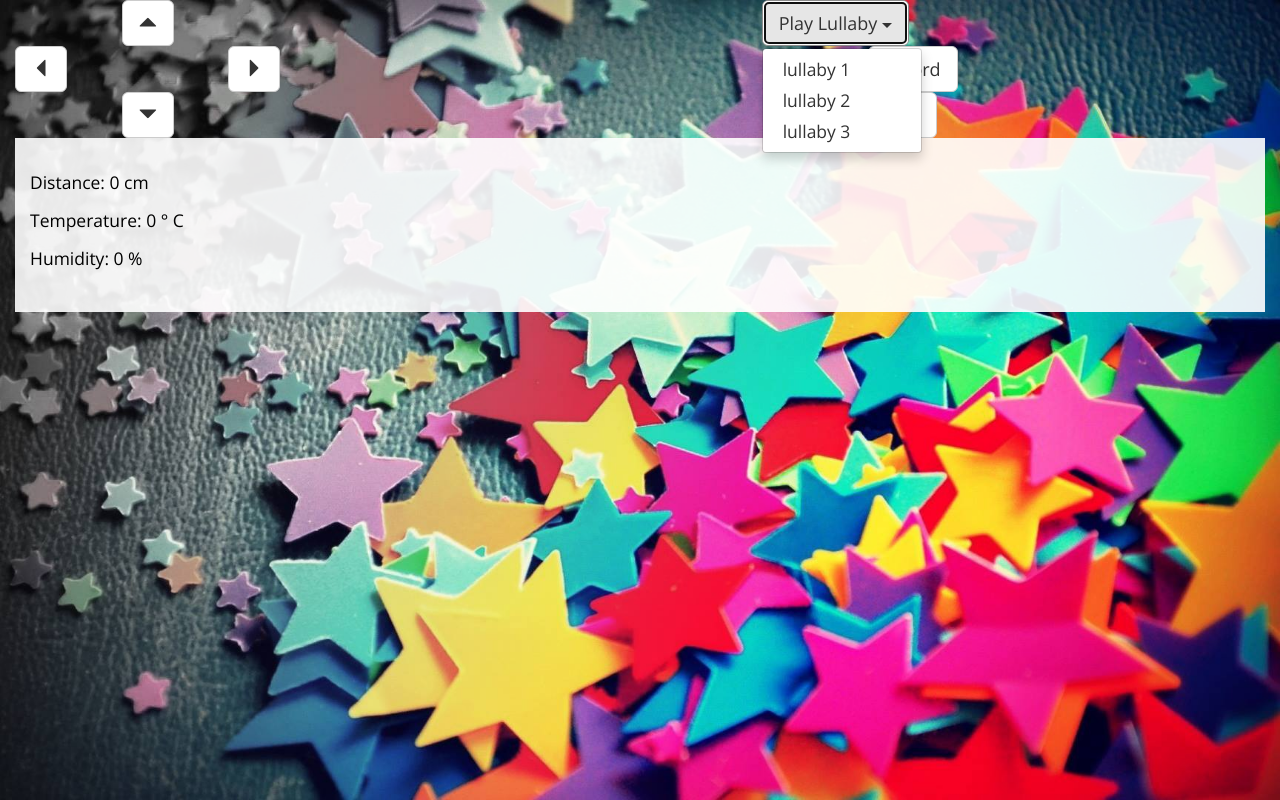
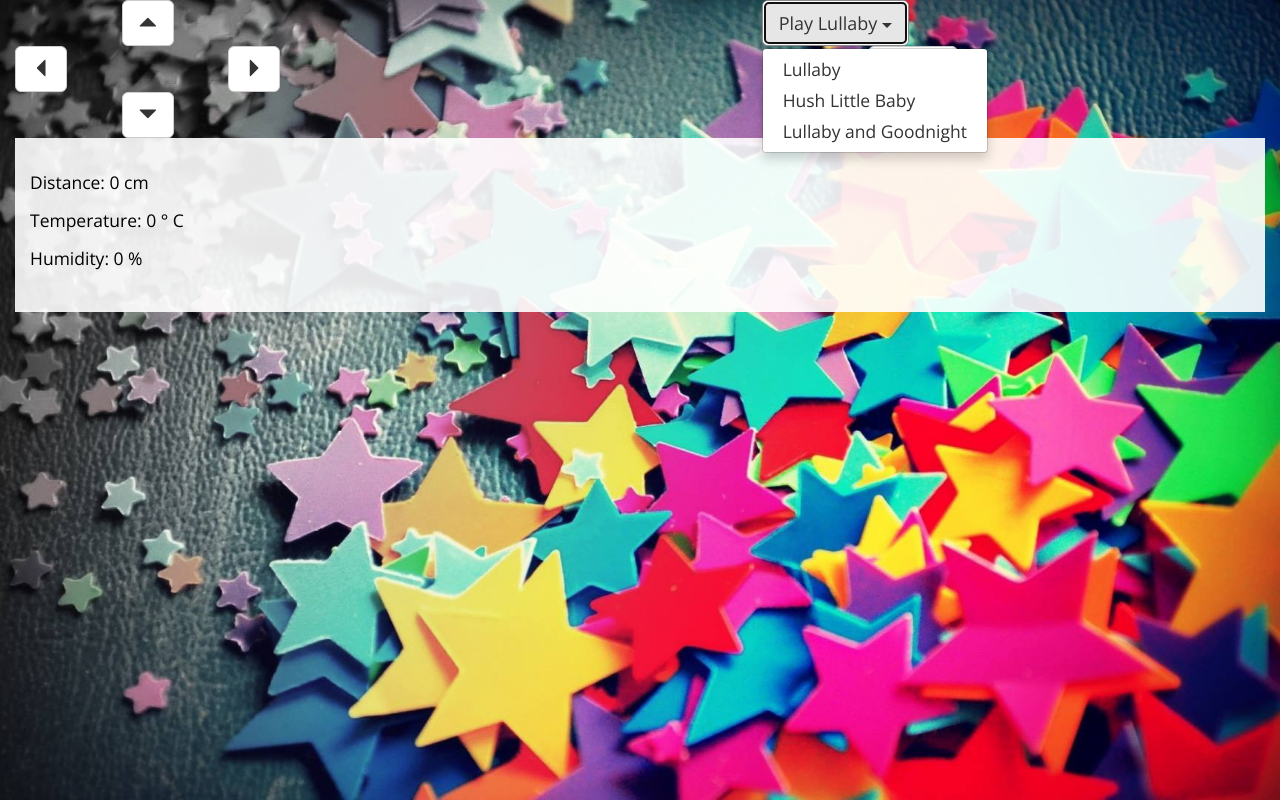
Before and after one commit to ICBM-UBC/ICBM-controller, a plain HTML site: page controller.html in a window 1280 px wide. Both pictures are taken after a click on the button "Play Lullaby". Drawn offline with nearby package versions, Linux system fonts and the light colour scheme; no server answers.

Commit message:
added 3 lullabies

```diff
--- a/controller.html
+++ b/controller.html
@@ -45,9 +45,9 @@
 							<span id="caret" class="caret"></span>
 						</button>
 						<ul class="dropdown-menu" aria-labelledby="dLabel">
-							<li><a onclick="playLullaby(1)">lullaby 1</a></li>
-							<li><a onclick="playLullaby(2)">lullaby 2</a></li>
-							<li><a onclick="playLullaby(3)">lullaby 3</a></li>
+							<li><a onclick="playLullaby(1)">Lullaby</a></li>
+							<li><a onclick="playLullaby(2)">Hush Little Baby</a></li>
+							<li><a onclick="playLullaby(3)">Lullaby and Goodnight</a></li>
 						</ul>
 					</div>
 				</div>
--- a/index.js
+++ b/index.js
@@ -157,7 +157,7 @@ function playLullaby(song) {
 			}
 		});
 	} else if (song == 2){
-		child = exec("aplay lullaby.mp3", function (error, stdout, stderr) {
+		child = exec("aplay hush-little.mp3", function (error, stdout, stderr) {
 			sys.print('stdout: ' + stdout);
 			sys.print('stderr: ' + stderr);
 			if (error !== null) {
@@ -165,7 +165,7 @@ function playLullaby(song) {
 			}
 		});
 	} else if (song == 3){
-		child = exec("aplay lullaby.mp3", function (error, stdout, stderr) {
+		child = exec("aplay goodnight.mp3", function (error, stdout, stderr) {
 			sys.print('stdout: ' + stdout);
 			sys.print('stderr: ' + stderr);
 			if (error !== null) {
@@ -198,10 +198,10 @@ var child2;
 function play() {
         console.log('we reached here');
         child2 = exec2("sudo aplay test.wav", function(error, stdout, stderr){
-         sys2.print('stdout: ' + stdout);
-          sys2.print('stderr: ' + stderr);
-         if (error !== null) {
-         console.log('exec error: ' + error);
+        sys2.print('stdout: ' + stdout);
+        sys2.print('stderr: ' + stderr);
+        if (error !== null) {
+        console.log('exec error: ' + error);
   }
 });
 }
```
Also changed, not shown: 2 other files.
